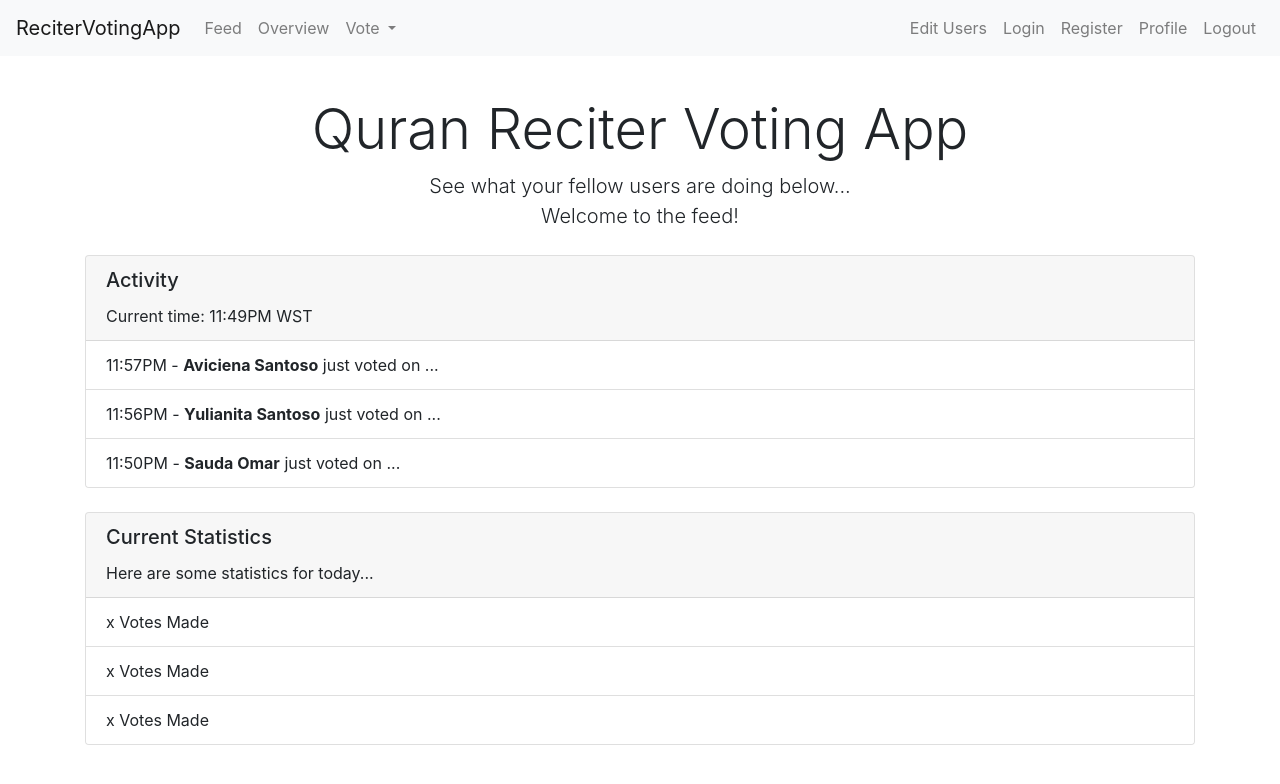
After one commit to Naazyon/ReciterVotingApp, a Flask app: page /vote in a window 1280 px wide. The commit adds this page. Shown: the top 784 px of the page. Run offline with Flask 2, Linux system fonts and the light colour scheme; some libraries are stand-ins or nearby versions.

Commit message:
added overview

```diff
--- a/app/routes.py
+++ b/app/routes.py
@@ -5,5 +5,24 @@ import datetime
 @app.route('/')
 @app.route('/feed')
 def feed():
+    return render_template('feed.html', title="Feed - QRVA")
+
+@app.route('/overview')
+def overview():
     user = {'username': 'Aviciena Santoso'}
-    return render_template('feed.html', title="Feed - QRVA", user=user)
+    return render_template('overview.html', title="Overview - QRVA")
+
+@app.route('/profile')
+def profile():
+    user = {'username': 'Aviciena Santoso'}
+    return render_template('profile.html', title="Profile - QRVA")
+
+@app.route('/users')
+def users():
+    user = {'username': 'Aviciena Santoso'}
+    return render_template('users.html', title="Edit Users - QRVA")
+
+@app.route('/vote')
+def vote():
+    user = {'username': 'Aviciena Santoso'}
+    return render_template('users.html', title="Edit Users - QRVA")
--- a/app/templates/base.html
+++ b/app/templates/base.html
@@ -11,7 +11,7 @@
         <meta name="keywords" content="" />
         <link rel="stylesheet" href="https://stackpath.bootstrapcdn.com/bootstrap/4.3.1/css/bootstrap.min.css" integrity="sha384-ggOyR0iXCbMQv3Xipma34MD+dH/1fQ784/j6cY/iJTQUOhcWr7x9JvoRxT2MZw1T" crossorigin="anonymous" />
         <link rel="stylesheet" href="//fonts.googleapis.com/css?family=Lato:400,700|Roboto:400,500" type="text/css" />
-        <link rel="stylesheet" href="stylesheet.css" type="text/css" />
+        <link rel="stylesheet" href="{{ stylesheet }}" type="text/css" />
         <style type="text/css">
         </style>
     </head>
@@ -27,9 +27,15 @@
         </div>
         {% include "footer.html" %}
 
-        <script src="//ajax.googleapis.com/ajax/libs/jquery/1.7.2/jquery.min.js" type="text/javascript"></script>
-        <script src="//ajax.googleapis.com/ajax/libs/jqueryui/1.8.21/jquery-ui.min.js" type="text/javascript"></script>
-        <script src="https://code.jquery.com/jquery-3.3.1.slim.min.js" integrity="sha384-q8i/X+965DzO0rT7abK41JStQIAqVgRVzpbzo5smXKp4YfRvH+8abtTE1Pi6jizo" crossorigin="anonymous"></script>
+        <script
+        src="https://code.jquery.com/jquery-3.4.1.min.js"
+        integrity="sha256-CSXorXvZcTkaix6Yvo6HppcZGetbYMGWSFlBw8HfCJo="
+        crossorigin="anonymous"></script>
+        <script
+        src="https://code.jquery.com/ui/1.12.1/jquery-ui.min.js"
+        integrity="sha256-VazP97ZCwtekAsvgPBSUwPFKdrwD3unUfSGVYrahUqU="
+        crossorigin="anonymous"></script>
+        <script src="https://cdnjs.cloudflare.com/ajax/libs/Chart.js/2.8.0/Chart.bundle.min.js"></script>
         <script src="https://cdnjs.cloudflare.com/ajax/libs/popper.js/1.14.7/umd/popper.min.js" integrity="sha384-UO2eT0CpHqdSJQ6hJty5KVphtPhzWj9WO1clHTMGa3JDZwrnQq4sF86dIHNDz0W1" crossorigin="anonymous"></script>
         <script src="https://stackpath.bootstrapcdn.com/bootstrap/4.3.1/js/bootstrap.min.js" integrity="sha384-JjSmVgyd0p3pXB1rRibZUAYoIIy6OrQ6VrjIEaFf/nJGzIxFDsf4x0xIM+B07jRM" crossorigin="anonymous"></script>
         <script type="text/javascript">
--- a/app/templates/navbar.html
+++ b/app/templates/navbar.html
@@ -6,32 +6,31 @@
   <div class="collapse navbar-collapse" id="navbarSupportedContent">
     <ul class="navbar-nav mr-auto">
       <li class="nav-item">
-        <a class="nav-link" href="#">Feed</a>
+        <a class="nav-link" href="/feed">Feed</a>
       </li>
       <li class="nav-item">
-        <a class="nav-link" href="#">Overview</a>
+        <a class="nav-link" href="/overview">Overview</a>
       </li>
       <li class="nav-item dropdown">
         <a class="nav-link dropdown-toggle" href="#" id="voteDropdown" role="button" data-toggle="dropdown" aria-haspopup="true" aria-expanded="false">
           Vote
         </a>
         <div class="dropdown-menu" aria-labelledby="voteDropdown">
+          <a class="dropdown-item disabled" href="#"><b>Popular Verses</b></a>
           <a class="dropdown-item" href="#">Yaseen / The Heart</a>
           <a class="dropdown-item" href="#">Ar-Rahman (The Most Merciful)</a>
           <a class="dropdown-item" href="#">Al-Waaqiah (The Inevitable)</a>
           <a class="dropdown-item" href="#">Al-Mulk (The Dominion)</a>
           <a class="dropdown-item" href="#">Al-A'la (The Most High)</a>
           <div class="dropdown-divider"></div>
-          <a class="dropdown-item" href="#">Vote Next Surah</a>
-          <div class="dropdown-divider"></div>
-          <a class="dropdown-item" href="#">Advanced Search</a>
+          <a class="dropdown-item" href="#">Pick A Verse</a>
         </div>
-      </li>
-      <li class="nav-item">
-        <a class="nav-link" href="#">Edit Users</a>
       </li>
     </ul>
     <ul class="navbar-nav">
+        <li class="nav-item">
+            <a class="nav-link" href="/users">Edit Users</a>
+        </li>
         <li class="nav-item">
             <a class="nav-link" href="#">Login</a>
         </li>
@@ -39,7 +38,7 @@
             <a class="nav-link" href="#">Register</a>
         </li>
         <li class="nav-item">
-            <a class="nav-link" href="#">Profile</a>
+            <a class="nav-link" href="/profile">Profile</a>
         </li>
         <li class="nav-item">
             <a class="nav-link" href="#">Logout</a>
--- /dev/null
+++ b/app/templates/users.html
@@ -0,0 +1,36 @@
+<!DOCTYPE html>
+
+{% extends "base.html" %}
+
+{% block content %}
+
+<div class="py-2 mx-auto text-center">
+  <h1 class="display-4">Quran Reciter Voting App</h1>
+  <p class="lead">See what your fellow users are doing below...<br />Welcome to the feed!</p>
+</div>
+
+<div class="card">
+  <div class="card-header">
+    <h5 class="card-title">Activity</h5>
+    <p class="card-text">Current time: 11:49PM WST</p>
+  </div>
+  <ul class="list-group list-group-flush">
+    <li class="list-group-item">11:57PM - <b>Aviciena Santoso</b> just voted on ...</li>
+    <li class="list-group-item">11:56PM - <b>Yulianita Santoso</b> just voted on ...</li>
+    <li class="list-group-item">11:50PM - <b>Sauda Omar</b> just voted on ...</li>
+  </ul>
+</div>
+<br />
+<div class="card">
+  <div class="card-header">
+    <h5 class="card-title">Current Statistics</h5>
+    <p class="card-text">Here are some statistics for today...</p>
+  </div>
+  <ul class="list-group list-group-flush">
+    <li class="list-group-item">x Votes Made</li>
+    <li class="list-group-item">x Votes Made</li>
+    <li class="list-group-item">x Votes Made</li>
+  </ul>
+</div>
+
+{% endblock %}
```
Also changed, not shown: app/templates/overview.html (added, +82 -0 lines), app/templates/profile.html (added, +36 -0 lines), app/templates/vote.html (added, +36 -0 lines).
